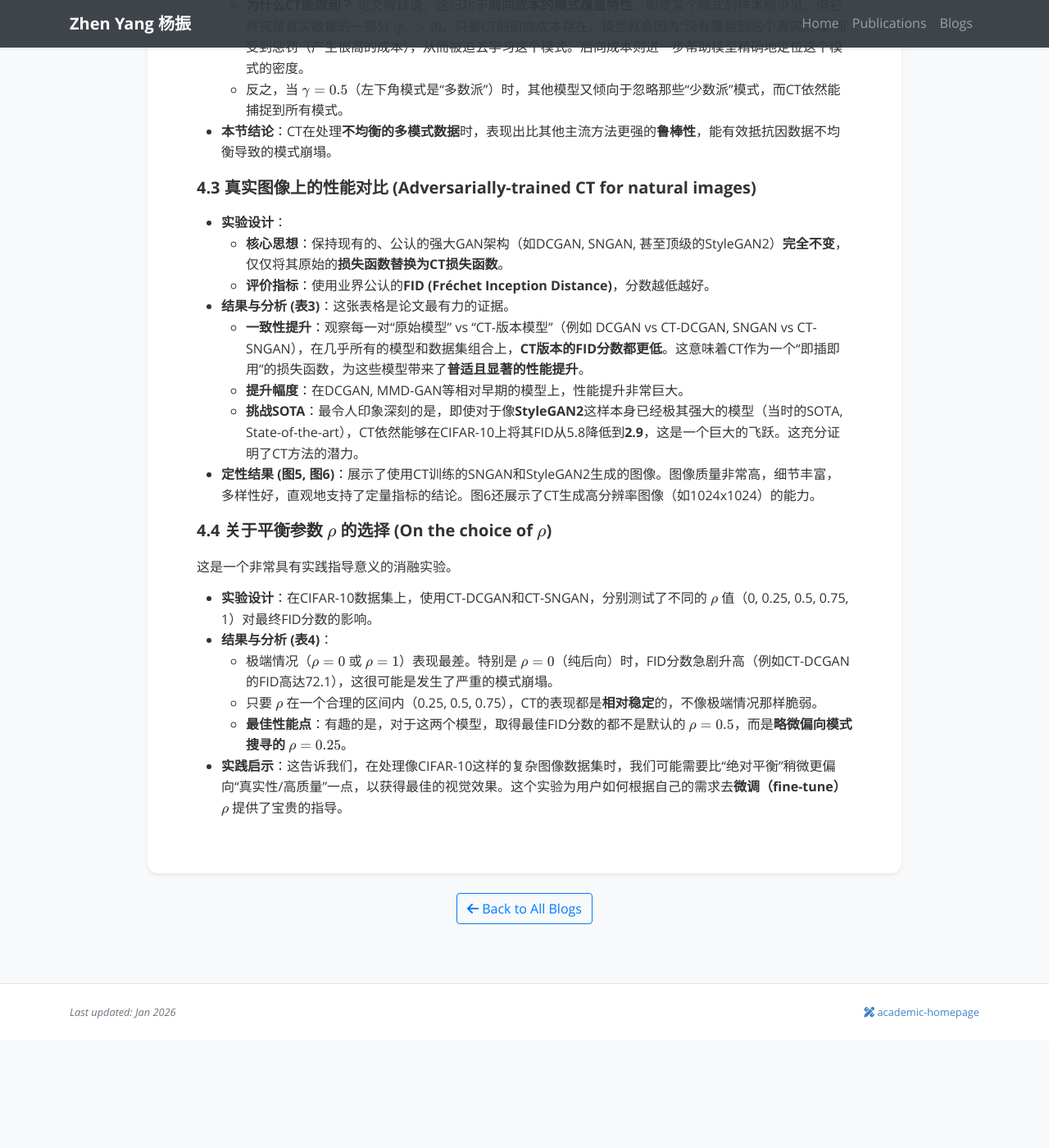
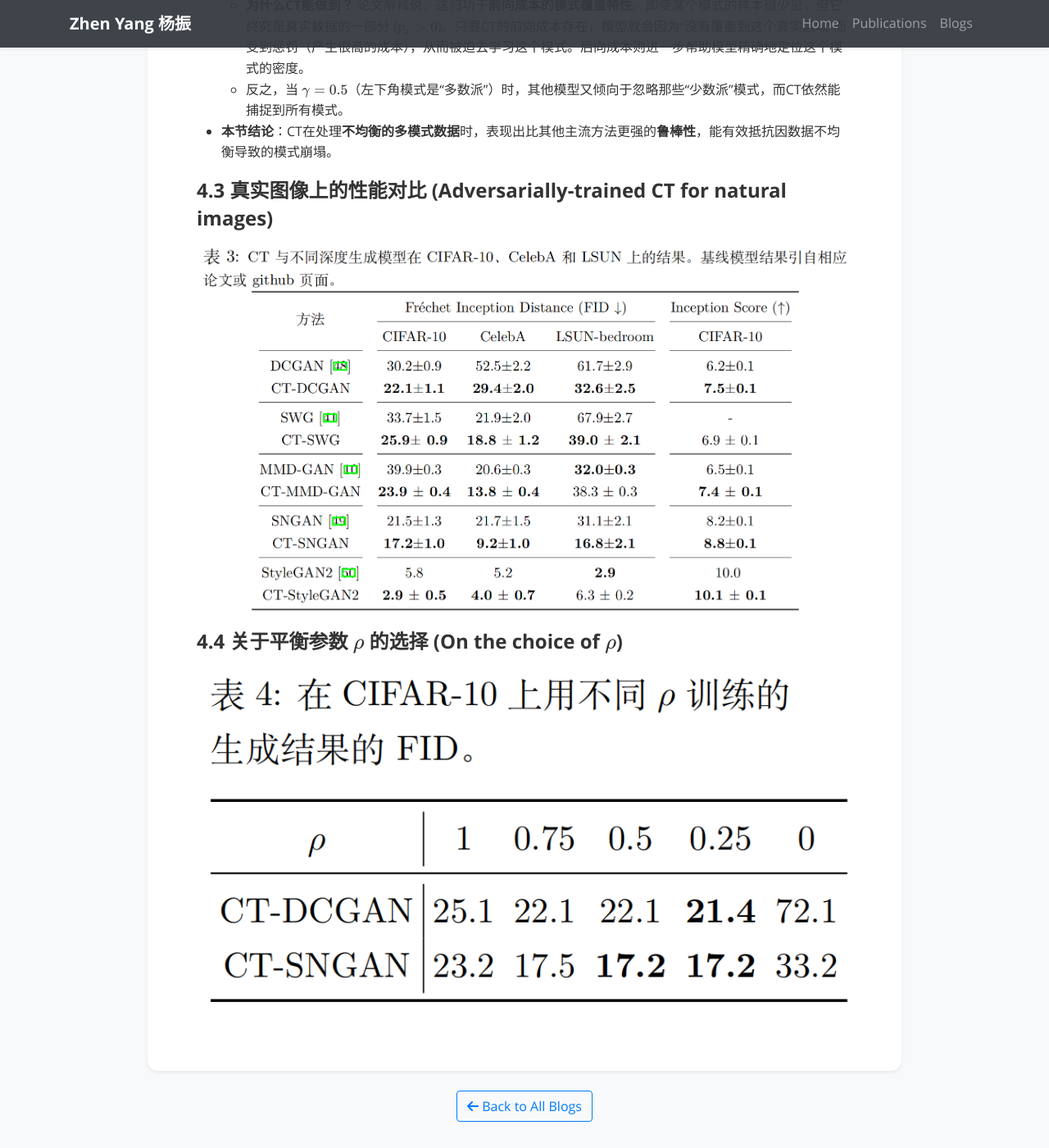
Before and after one commit to MichaelYeung2004/michaelyeung2004.github.io, a Jekyll site: the page built from _blogs/2026-01-20-CT2.md, in a window 1280 px wide and 1400 px high, scrolled down 9009 px. Shown: the whole window at 82% size. Built offline with Jekyll 4.4.1, drawn with Linux system fonts in a browser that asks for light colours; nearby versions of some CDN libraries; a style sheet for code colours, icons or effects is not loaded; before the commit the page ends 10278 px from its top, so only the background shows below that.

Commit message:
Fix baseurl configuration

```diff
--- a/_blogs/2026-01-20-CT2.md
+++ b/_blogs/2026-01-20-CT2.md
@@ -292,24 +292,10 @@ WGAN中的Critic也扮演了类似的角色。但CT的一个显著优势是，**
     *   反之，当 $\gamma=0.5$（左下角模式是“多数派”）时，其他模型又倾向于忽略那些“少数派”模式，而CT依然能捕捉到所有模式。
 *   **本节结论**：CT在处理**不均衡的多模式数据**时，表现出比其他主流方法更强的**鲁棒性**，能有效抵抗因数据不均衡导致的模式崩塌。
 
-#### 4.3 真实图像上的性能对比 (Adversarially-trained CT for natural images)
+### 4.3 真实图像上的性能对比 (Adversarially-trained CT for natural images)
 
-*   **实验设计**：
-    *   **核心思想**：保持现有的、公认的强大GAN架构（如DCGAN, SNGAN, 甚至顶级的StyleGAN2）**完全不变**，仅仅将其原始的**损失函数替换为CT损失函数**。
-    *   **评价指标**：使用业界公认的**FID (Fréchet Inception Distance)**，分数越低越好。
-*   **结果与分析 (表3)**：这张表格是论文最有力的证据。
-    *   **一致性提升**：观察每一对“原始模型” vs “CT-版本模型”（例如 DCGAN vs CT-DCGAN, SNGAN vs CT-SNGAN），在几乎所有的模型和数据集组合上，**CT版本的FID分数都更低**。这意味着CT作为一个“即插即用”的损失函数，为这些模型带来了**普适且显著的性能提升**。
-    *   **提升幅度**：在DCGAN, MMD-GAN等相对早期的模型上，性能提升非常巨大。
-    *   **挑战SOTA**：最令人印象深刻的是，即使对于像**StyleGAN2**这样本身已经极其强大的模型（当时的SOTA, State-of-the-art），CT依然能够在CIFAR-10上将其FID从5.8降低到**2.9**，这是一个巨大的飞跃。这充分证明了CT方法的潜力。
-*   **定性结果 (图5, 图6)**：展示了使用CT训练的SNGAN和StyleGAN2生成的图像。图像质量非常高，细节丰富，多样性好，直观地支持了定量指标的结论。图6还展示了CT生成高分辨率图像（如1024x1024）的能力。
+![image-20260120221106235](https://michaelyeung2004.github.io/assets/image-20260120221106235.png)
 
-#### **4.4 关于平衡参数 $\rho$ 的选择 (On the choice of $\rho$)**
+### 4.4 关于平衡参数 $\rho$ 的选择 (On the choice of $\rho$)
 
-这是一个非常具有实践指导意义的消融实验。
-
-*   **实验设计**：在CIFAR-10数据集上，使用CT-DCGAN和CT-SNGAN，分别测试了不同的 $\rho$ 值（0, 0.25, 0.5, 0.75, 1）对最终FID分数的影响。
-*   **结果与分析 (表4)**：
-    *   极端情况（$\rho=0$ 或 $\rho=1$）表现最差。特别是 $\rho=0$（纯后向）时，FID分数急剧升高（例如CT-DCGAN的FID高达72.1），这很可能是发生了严重的模式崩塌。
-    *   只要 $\rho$ 在一个合理的区间内（0.25, 0.5, 0.75），CT的表现都是**相对稳定**的，不像极端情况那样脆弱。
-    *   **最佳性能点**：有趣的是，对于这两个模型，取得最佳FID分数的都不是默认的 $\rho=0.5$，而是**略微偏向模式搜寻的 $\rho=0.25$**。
-*   **实践启示**：这告诉我们，在处理像CIFAR-10这样的复杂图像数据集时，我们可能需要比“绝对平衡”稍微更偏向“真实性/高质量”一点，以获得最佳的视觉效果。这个实验为用户如何根据自己的需求去**微调（fine-tune）** $\rho$ 提供了宝贵的指导。
+![image-20260120221521557](https://michaelyeung2004.github.io/assets/image-20260120221521557.png)
```
Also changed, not shown: assets/image-20260120221106235.png (added), assets/image-20260120221521557.png (added).
